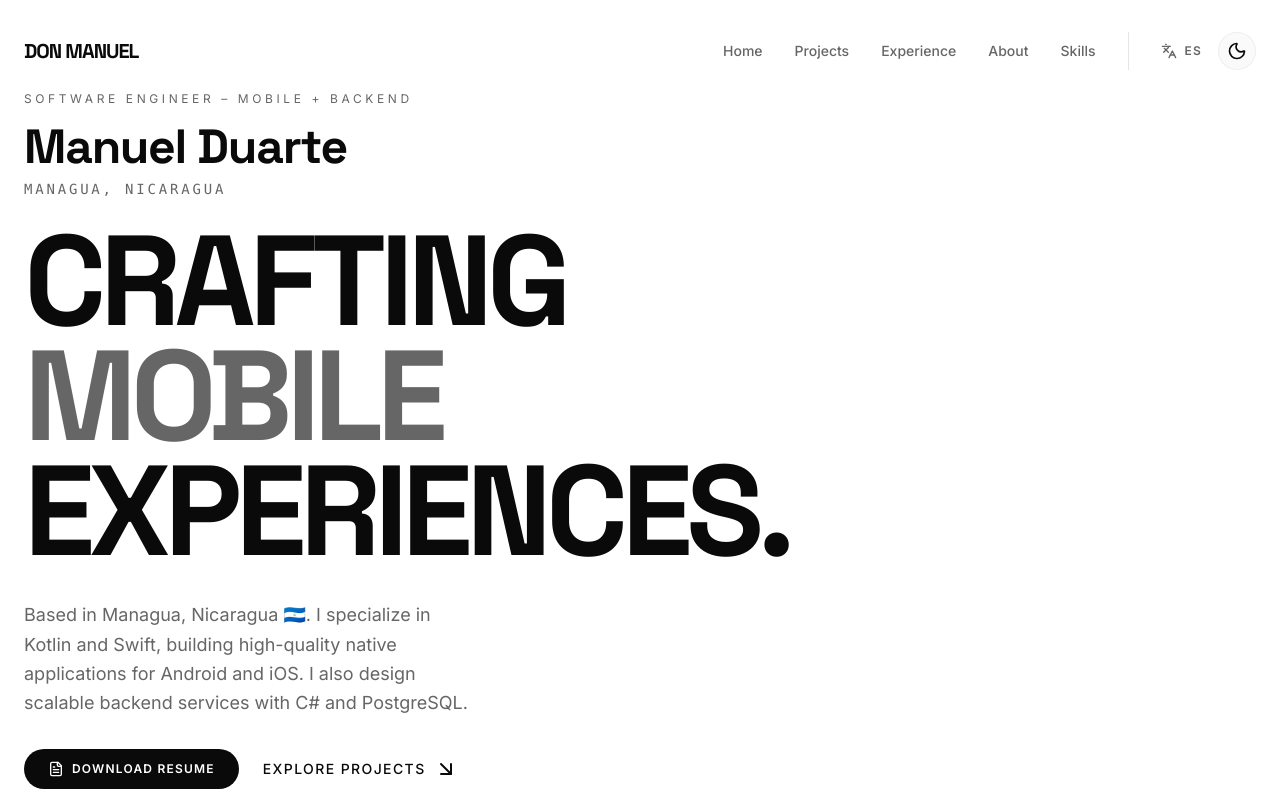
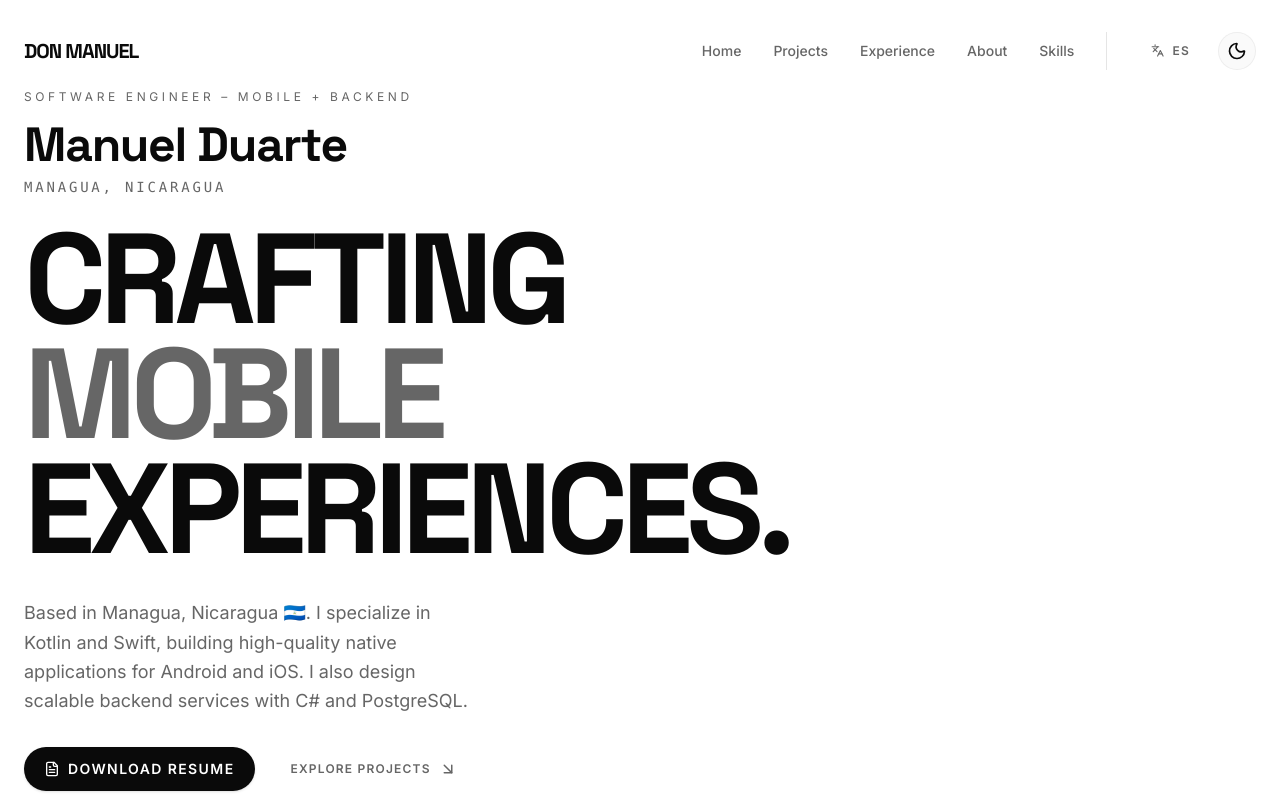
Before and after one commit to manuelduarte077/porfolio.dev, a React (Vite) app: page / in a window 1280 px wide. Shown: the top 800 px of the page. Built offline with nearby package versions, Linux system fonts and the light colour scheme.

Commit message:
refactor: update button components across multiple files for consistent styling

```diff
--- a/src/components/Footer.tsx
+++ b/src/components/Footer.tsx
@@ -1,6 +1,7 @@
 import { Github, Twitter, Linkedin, Mail } from "lucide-react";
 import { useLanguage } from "../context/LanguageContext";
 import { trackCustomEvent } from "../utils/vexo";
+import { buttonVariants, cn } from "./ui";
 
 export default function Footer() {
   const { t } = useLanguage();
@@ -55,10 +56,13 @@ export default function Footer() {
                         platform: item.label,
                       })
                 }
-                className="text-muted hover:text-accent transition-colors"
+                className={cn(
+                  buttonVariants({ variant: "ghost", size: "sm" }),
+                  "!h-11 !w-11 !min-h-0 !rounded-full !p-0 text-muted hover:text-accent",
+                )}
                 aria-label={item.label}
               >
-                <item.icon size={24} />
+                <item.icon size={22} className="shrink-0" aria-hidden />
               </a>
             ))}
           </div>
--- a/src/components/Hero.tsx
+++ b/src/components/Hero.tsx
@@ -2,6 +2,7 @@ import { motion } from "motion/react";
 import { ArrowDownRight, FileText } from "lucide-react";
 import { useLanguage } from "../context/LanguageContext";
 import { trackCustomEvent } from "../utils/vexo";
+import { buttonVariants, cn } from "./ui";
 
 export default function Hero() {
   const { t } = useLanguage();
@@ -46,24 +47,34 @@ export default function Hero() {
               {t("hero.description")}
             </p>
 
-            <div className="flex flex-wrap gap-6">
+            <div className="flex flex-wrap items-center gap-4 md:gap-6">
               <a
                 href="/CV-Manuel-Duarte.pdf"
                 download="CV-Manuel-Duarte.pdf"
                 onClick={() => trackCustomEvent("cv-download")}
-                className="flex items-center gap-2 px-6 py-3 bg-accent text-bg rounded-full text-xs uppercase tracking-widest font-bold hover:opacity-90 transition-opacity"
+                className={cn(
+                  buttonVariants({ variant: "primary", size: "md" }),
+                  "inline-flex gap-2 no-underline",
+                )}
               >
-                <FileText size={16} />
+                <FileText size={16} className="shrink-0" aria-hidden />
                 {t("hero.resume")}
               </a>
 
               <a
                 href="#projects"
                 onClick={() => trackCustomEvent("cta-explore-projects")}
-                className="group flex items-center gap-2 text-sm font-medium uppercase tracking-widest hover:text-muted transition-colors self-center"
+                className={cn(
+                  buttonVariants({ variant: "ghost", size: "sm" }),
+                  "group inline-flex gap-2 self-center !min-h-0 font-medium text-muted hover:text-accent",
+                )}
               >
                 {t("hero.explore")}
-                <ArrowDownRight className="group-hover:translate-x-1 group-hover:translate-y-1 transition-transform" />
+                <ArrowDownRight
+                  className="shrink-0 transition-transform group-hover:translate-x-1 group-hover:translate-y-1"
+                  size={18}
+                  aria-hidden
+                />
               </a>
             </div>
           </div>
--- a/src/components/Navbar.tsx
+++ b/src/components/Navbar.tsx
@@ -3,6 +3,7 @@ import { Menu, X, Languages } from "lucide-react";
 import { useState } from "react";
 import ThemeToggle from "./ThemeToggle";
 import { useLanguage } from "../context/LanguageContext";
+import { Button, cn } from "./ui";
 
 export default function Navbar() {
   const [isOpen, setIsOpen] = useState(false);
@@ -49,38 +50,53 @@ export default function Navbar() {
           </div>
 
           <div className="flex items-center gap-4 border-l border-border-main pl-8">
-            <button
+            <Button
+              type="button"
+              variant="ghost"
+              size="sm"
               onClick={toggleLanguage}
-              className="flex items-center gap-2 text-xs font-bold uppercase tracking-widest text-muted hover:text-accent transition-colors"
+              className={cn(
+                "!min-h-9 gap-2 text-xs font-bold text-muted hover:text-accent",
+              )}
               aria-label="Toggle language"
+              leftIcon={<Languages size={16} />}
             >
-              <Languages size={16} />
               {language === "en" ? "ES" : "EN"}
-            </button>
+            </Button>
             <ThemeToggle />
           </div>
         </div>
 
         <div className="flex items-center gap-4 md:hidden">
-          <button
+          <Button
+            type="button"
+            variant="ghost"
+            size="sm"
             onClick={toggleLanguage}
-            className="p-2 text-muted hover:text-accent transition-colors"
+            className="!h-10 !min-h-0 !px-2 text-muted hover:text-accent"
             aria-label="Toggle language"
           >
             <span className="text-xs font-bold uppercase tracking-widest">
               {language === "en" ? "ES" : "EN"}
             </span>
-          </button>
+          </Button>
           <ThemeToggle />
-          <button
-            className="text-accent"
+          <Button
+            type="button"
+            variant="ghost"
+            size="sm"
             onClick={() => setIsOpen(!isOpen)}
+            className="!h-10 !w-10 !min-h-0 !p-0 text-accent"
             aria-label={isOpen ? "Close menu" : "Open menu"}
             aria-expanded={isOpen}
             aria-controls="mobile-menu"
           >
-            {isOpen ? <X size={24} /> : <Menu size={24} />}
-          </button>
+            {isOpen ? (
+              <X size={24} aria-hidden />
+            ) : (
+              <Menu size={24} aria-hidden />
+            )}
+          </Button>
         </div>
       </div>
 
--- a/src/components/ProjectCard.tsx
+++ b/src/components/ProjectCard.tsx
@@ -3,6 +3,7 @@ import { ExternalLink, Github } from "lucide-react";
 import { Project } from "../types";
 import { useLanguage } from "../context/LanguageContext";
 import { trackCustomEvent } from "../utils/vexo";
+import { buttonVariants, cn } from "./ui";
 
 interface ProjectCardProps {
   project: Project;
@@ -107,10 +108,13 @@ export default function ProjectCard({
                 projectTitle: project.title,
               });
             }}
-            className="flex items-center gap-2 text-xs uppercase tracking-widest font-bold text-muted hover:text-accent transition-colors border border-border-main px-3 py-1.5 rounded-full hover:border-accent/30"
+            className={cn(
+              buttonVariants({ variant: "outline", size: "sm" }),
+              "!min-h-0 rounded-full border-border-main py-1.5 font-bold text-muted no-underline hover:border-accent/30 hover:text-accent",
+            )}
             aria-label={`${project.title} ${t("modal.live")}`}
           >
-            <ExternalLink size={16} />
+            <ExternalLink size={16} className="shrink-0" aria-hidden />
             {t("modal.live")}
           </a>
         )}
@@ -126,10 +130,13 @@ export default function ProjectCard({
                 projectTitle: project.title,
               });
             }}
-            className="flex items-center gap-2 text-xs uppercase tracking-widest font-bold text-muted hover:text-accent transition-colors border border-border-main px-3 py-1.5 rounded-full hover:border-accent/30"
+            className={cn(
+              buttonVariants({ variant: "outline", size: "sm" }),
+              "!min-h-0 rounded-full border-border-main py-1.5 font-bold text-muted no-underline hover:border-accent/30 hover:text-accent",
+            )}
             aria-label={`${project.title} GitHub Repository`}
           >
-            <Github size={16} />
+            <Github size={16} className="shrink-0" aria-hidden />
             {t("modal.repo")}
           </a>
         )}
--- a/src/components/ProjectModal.tsx
+++ b/src/components/ProjectModal.tsx
@@ -3,6 +3,7 @@ import { X, ExternalLink, Github, Code2 } from "lucide-react";
 import { Project } from "../types";
 import { useLanguage } from "../context/LanguageContext";
 import { trackCustomEvent } from "../utils/vexo";
+import { Button, buttonVariants, cn } from "./ui";
 
 interface ProjectModalProps {
   project: Project | null;
@@ -41,14 +42,17 @@ export default function ProjectModal({ project, onClose }: ProjectModalProps) {
             className="relative w-full max-w-4xl max-h-[90vh] overflow-y-auto bg-surface border border-border-main rounded-2xl md:rounded-3xl shadow-2xl focus:outline-none text-accent"
             tabIndex={-1}
           >
-            <button
+            <Button
+              type="button"
+              variant="ghost"
+              size="sm"
               onClick={onClose}
-              className="absolute top-4 right-4 md:top-6 md:right-6 p-2 rounded-full bg-bg/50 md:bg-transparent backdrop-blur-sm md:backdrop-blur-none hover:bg-accent/10 text-muted hover:text-accent transition-colors z-10 focus-visible:ring-2 focus-visible:ring-accent"
+              className="absolute top-4 right-4 z-10 !h-11 !w-11 !min-h-0 shrink-0 !rounded-full !p-0 bg-bg/50 backdrop-blur-sm hover:bg-accent/10 md:top-6 md:right-6 md:bg-transparent md:backdrop-blur-none"
               aria-label="Close modal"
               autoFocus
             >
-              <X size={24} />
-            </button>
+              <X size={24} className="text-muted" aria-hidden />
+            </Button>
 
             <div className="p-6 md:p-12">
               <div className="flex flex-wrap items-center gap-3 mb-4 md:mb-6">
@@ -122,10 +126,21 @@ export default function ProjectModal({ project, onClose }: ProjectModalProps) {
                                 projectTitle: project.title,
                               })
                             }
-                            className="flex items-center justify-between p-4 rounded-xl font-semibold bg-accent text-bg hover:opacity-90 transition-opacity"
+                            className={cn(
+                              buttonVariants({
+                                variant: "primary",
+                                size: "lg",
+                                fullWidth: true,
+                              }),
+                              "!rounded-xl justify-between gap-3 no-underline font-semibold",
+                            )}
                           >
-                            {t("modal.live")}{" "}
-                            <ExternalLink size={18} className="shrink-0" />
+                            {t("modal.live")}
+                            <ExternalLink
+                              size={18}
+                              className="shrink-0"
+                              aria-hidden
+                            />
                           </a>
                         )}
 
@@ -140,10 +155,21 @@ export default function ProjectModal({ project, onClose }: ProjectModalProps) {
                                 projectTitle: project.title,
                               })
                             }
-                            className="flex items-center justify-between p-4 rounded-xl bg-surface border border-border-main hover:bg-accent/10 text-accent transition-colors font-semibold"
+                            className={cn(
+                              buttonVariants({
+                                variant: "secondary",
+                                size: "lg",
+                                fullWidth: true,
+                              }),
+                              "!rounded-xl justify-between gap-3 no-underline font-semibold",
+                            )}
                           >
-                            {t("modal.repo")}{" "}
-                            <Github size={18} className="shrink-0 text-muted" />
+                            {t("modal.repo")}
+                            <Github
+                              size={18}
+                              className="shrink-0 text-muted"
+                              aria-hidden
+                            />
                           </a>
                         )}
                       </div>
```
